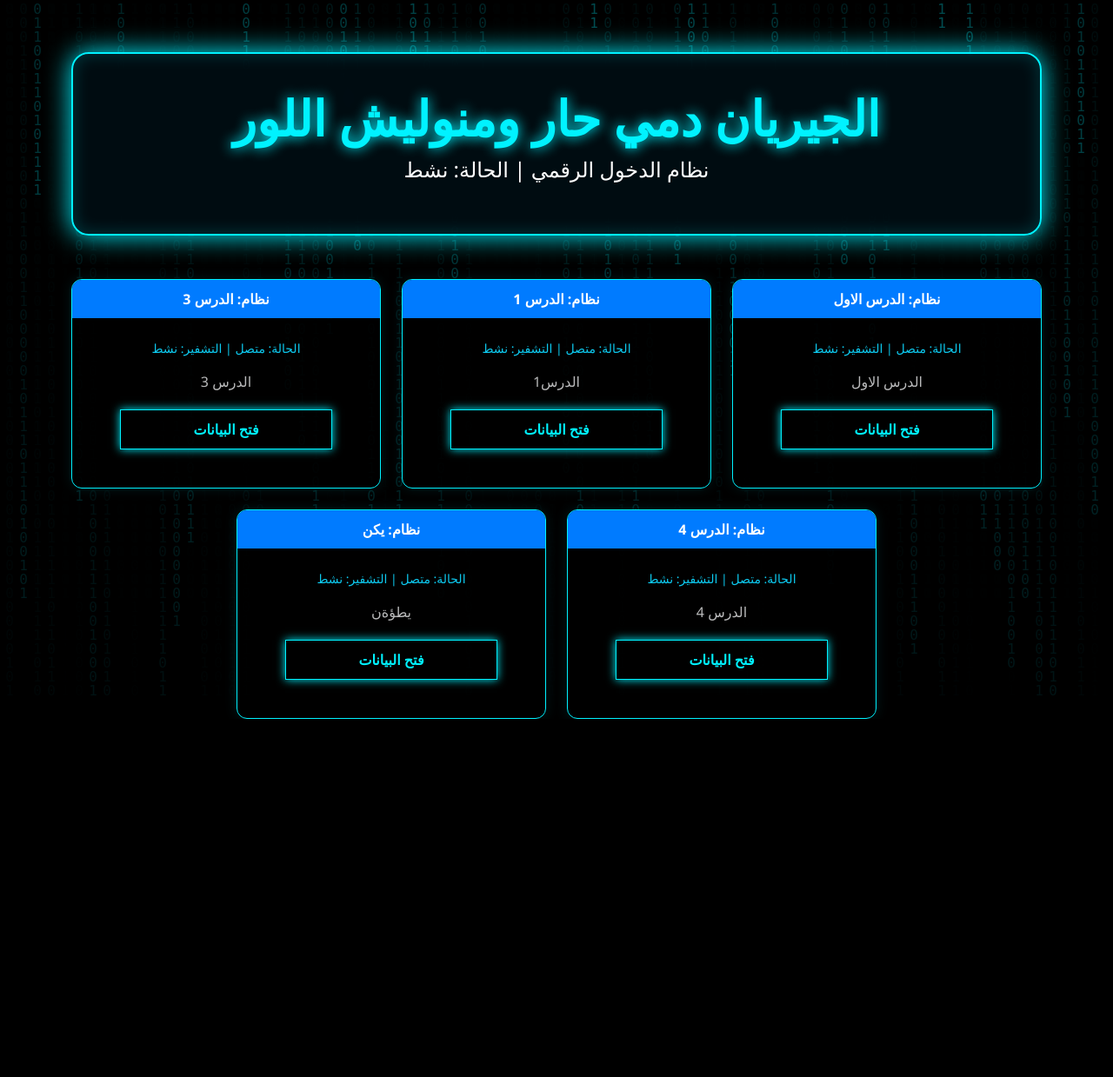
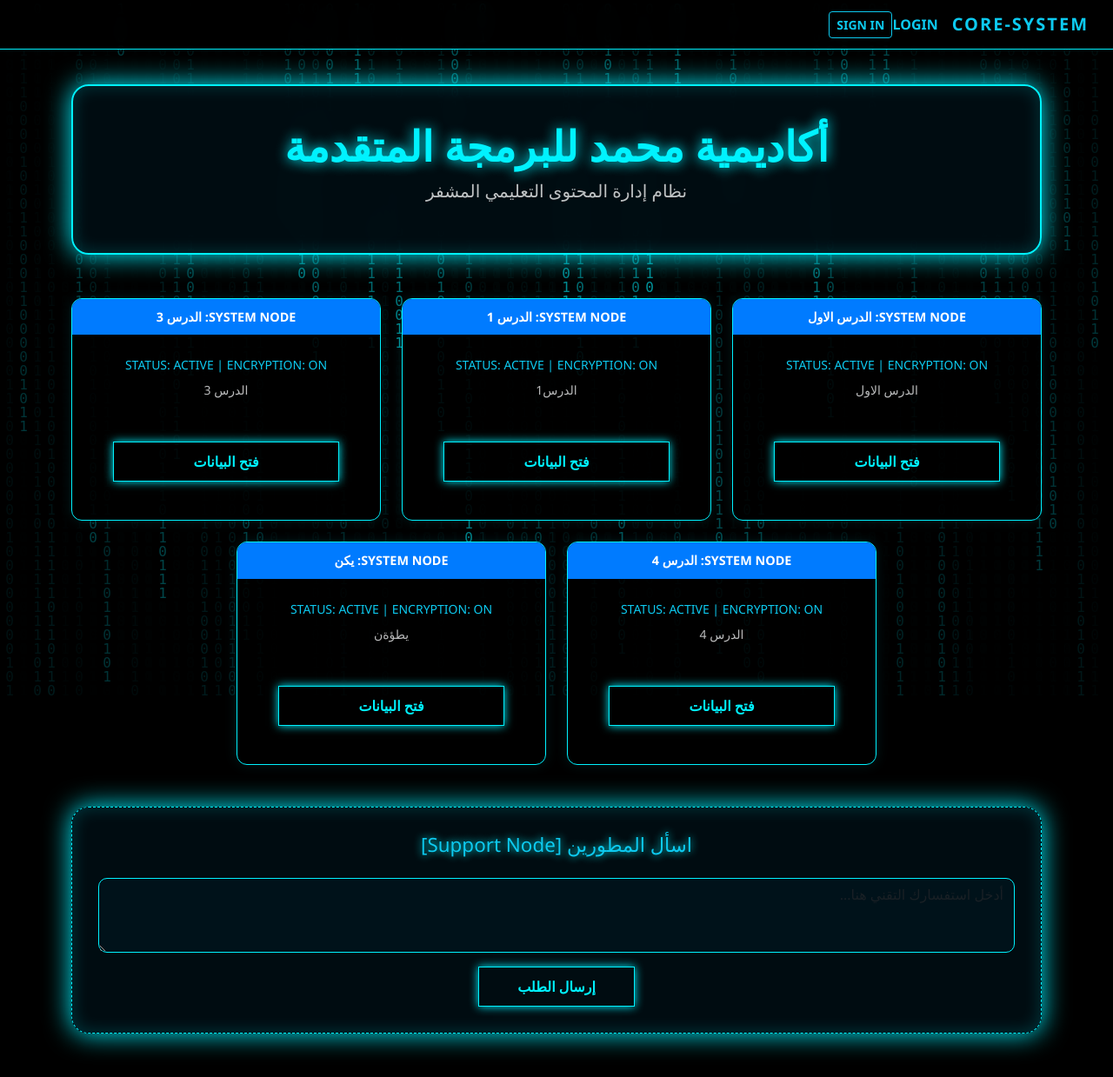
Before and after one commit to mohkori50-droid/-, a Django app: page / in a window 1280 px wide. Shown: the whole page at 87% size. Before the commit the page ends 827 px from the top, so only its background shows below. Run offline with Django 5.2, Linux system fonts and the light colour scheme; data comes from the database, SQL or seed files in the repository.

Commit message:
تعديل رسالة الترحيب في الصفحة الرئيسية

```diff
--- a/templates/course_list.html
+++ b/templates/course_list.html
@@ -3,7 +3,7 @@
 <head>
     <meta charset="UTF-8">
     <meta name="viewport" content="width=device-width, initial-scale=1.0">
-    <title>الفخر يا جدك</title>
+    <title>أكاديمية محمد التقنية | CORE SYSTEM</title>
     <link href="https://cdn.jsdelivr.net/npm/bootstrap@5.3.0/dist/css/bootstrap.min.css" rel="stylesheet">
     <style>
         :root {
@@ -19,27 +19,36 @@
             overflow-x: hidden;
         }
 
-        /* --- تأثير 1 و 0 (Matrix) --- */
+        /* تأثير Matrix الخلفية */
         #matrix-canvas {
             position: fixed;
             top: 0;
             left: 0;
             width: 100%;
             height: 100%;
-            z-index: -2; /* خلف كل شيء */
-            opacity: 0.8; /* لضمان وضوح الأرقام */
+            z-index: -2;
+            opacity: 0.6;
         }
 
         .overlay {
             position: fixed;
             top: 0; left: 0; width: 100%; height: 100%;
-            background: linear-gradient(rgba(0,0,0,0.6), rgba(0,0,0,0.9));
+            background: radial-gradient(circle, transparent 20%, black 120%);
             z-index: -1;
         }
-        /* ------------------------- */
+
+        /* الشريط العلوي الاحترافي */
+        .navbar {
+            background: rgba(0, 0, 0, 0.8) !important;
+            border-bottom: 1px solid var(--neon);
+            backdrop-filter: blur(10px);
+            position: sticky;
+            top: 0;
+            z-index: 1000;
+        }
 
         .container {
-            padding-top: 60px;
+            padding-top: 40px;
             perspective: 1200px;
         }
 
@@ -58,7 +67,7 @@
             color: var(--neon);
             text-shadow: 0 0 15px var(--neon);
             font-weight: 900;
-            font-size: clamp(2rem, 5vw, 3.5rem);
+            font-size: clamp(2rem, 5vw, 3rem);
         }
 
         .cyber-card {
@@ -73,7 +82,7 @@
         }
 
         .cyber-card:hover {
-            transform: translateY(-15px);
+            transform: translateY(-15px) scale(1.02);
             box-shadow: 0 0 40px var(--neon);
         }
 
@@ -83,6 +92,7 @@
             padding: 10px;
             font-weight: bold;
             text-align: center;
+            font-size: 0.9rem;
         }
 
         .btn-action {
@@ -90,7 +100,7 @@
             color: var(--neon);
             border: 1px solid var(--neon);
             padding: 10px;
-            width: 80%;
+            width: 85%;
             margin: 20px auto;
             display: block;
             text-decoration: none;
@@ -105,36 +115,75 @@
             color: black;
             box-shadow: 0 0 25px var(--neon);
         }
+
+        /* تحسين شكل المدخلات في أسفل الصفحة */
+        .ask-input {
+            background: rgba(0, 20, 30, 0.7);
+            border: 1px solid var(--neon);
+            color: white;
+            border-radius: 10px;
+        }
+
+        .ask-input:focus {
+            background: rgba(0, 30, 40, 0.9);
+            border-color: var(--neon);
+            box-shadow: 0 0 15px var(--neon);
+            color: white;
+        }
     </style>
 </head>
 <body>
+
+<nav class="navbar navbar-expand-lg">
+    <div class="container-fluid">
+        <a class="navbar-brand text-info fw-bold" href="#" style="letter-spacing: 2px;">CORE-SYSTEM</a>
+        <div class="ms-auto d-flex align-items-center">
+            {% if user.is_authenticated %}
+                <span class="text-white me-3 small opacity-75">المستخدم: {{ user.username }}</span>
+                <a href="{% url 'logout' %}" class="btn btn-outline-danger btn-sm">Logout</a>
+            {% else %}
+                <a href="{% url 'login' %}" class="nav-link text-info me-3 fw-bold small">LOGIN</a>
+                <a href="/register" class="btn btn-outline-info btn-sm fw-bold">SIGN IN</a>
+            {% endif %}
+        </div>
+    </div>
+</nav>
 
 <canvas id="matrix-canvas"></canvas>
 <div class="overlay"></div>
 
 <div class="container">
     <div class="header-panel">
-        <h1 class="neon-title">الجيريان دمي حار ومنوليش اللور</h1>
-        <p class="fs-4">نظام الدخول الرقمي | الحالة: نشط</p>
+        <h1 class="neon-title">أكاديمية محمد للبرمجة المتقدمة</h1>
+        <p class="fs-5 opacity-75">نظام إدارة المحتوى التعليمي المشفر</p>
     </div>
 
     <div class="row g-4 justify-content-center">
         {% for course in courses %}
         <div class="col-md-6 col-lg-4">
             <div class="cyber-card">
-                <div class="card-header-cyan">نظام: {{ course.title }}</div>
+                <div class="card-header-cyan">SYSTEM NODE: {{ course.title }}</div>
                 <div class="p-4 text-center">
-                    <p class="small text-info">الحالة: متصل | التشفير: نشط</p>
-                    <p class="text-light opacity-75">{{ course.description|truncatechars:100 }}</p>
+                    <p class="small text-info mb-2">STATUS: ACTIVE | ENCRYPTION: ON</p>
+                    <p class="text-light opacity-75 small" style="height: 50px; overflow: hidden;">{{ course.description|truncatechars:80 }}</p>
                     <a href="{% url 'course_detail' course.id %}" class="btn-action">فتح البيانات</a>
                 </div>
             </div>
         </div>
         {% empty %}
         <div class="text-center mt-5">
-            <h3 class="text-warning">لا توجد دروس حالياً.</h3>
+            <h3 class="text-warning">خطأ: لا توجد بيانات دروس متاحة حالياً.</h3>
         </div>
         {% endfor %}
+    </div>
+
+    <div class="header-panel mt-5" style="border-style: dashed; border-width: 1px; padding: 30px;">
+        <h3 class="text-info mb-4" style="text-shadow: 0 0 10px var(--neon); font-size: 1.4rem;">اسأل المطورين [Support Node]</h3>
+        <form action="#" method="POST">
+            {% csrf_token %}
+            <textarea class="form-control ask-input mb-3" rows="3" placeholder="أدخل استفسارك التقني هنا..."></textarea>
+            <button class="btn-action" style="width: 180px; margin: 0 auto;">إرسال الطلب</button>
+        </form>
     </div>
 </div>
 
@@ -157,8 +206,7 @@
     function draw() {
         ctx.fillStyle = 'rgba(0, 0, 0, 0.05)';
         ctx.fillRect(0, 0, canvas.width, canvas.height);
-
-        ctx.fillStyle = '#00f2ff'; // لون الأرقام (نفس لون النيون)
+        ctx.fillStyle = '#00f2ff';
         ctx.font = fontSize + 'px monospace';
 
         for (let i = 0; i < drops.length; i++) {
@@ -172,7 +220,12 @@
         }
     }
 
-    setInterval(draw, 33);
+    window.addEventListener('resize', () => {
+        canvas.width = window.innerWidth;
+        canvas.height = window.innerHeight;
+    });
+
+    setInterval(draw, 35);
 </script>
 
 </body>
```
